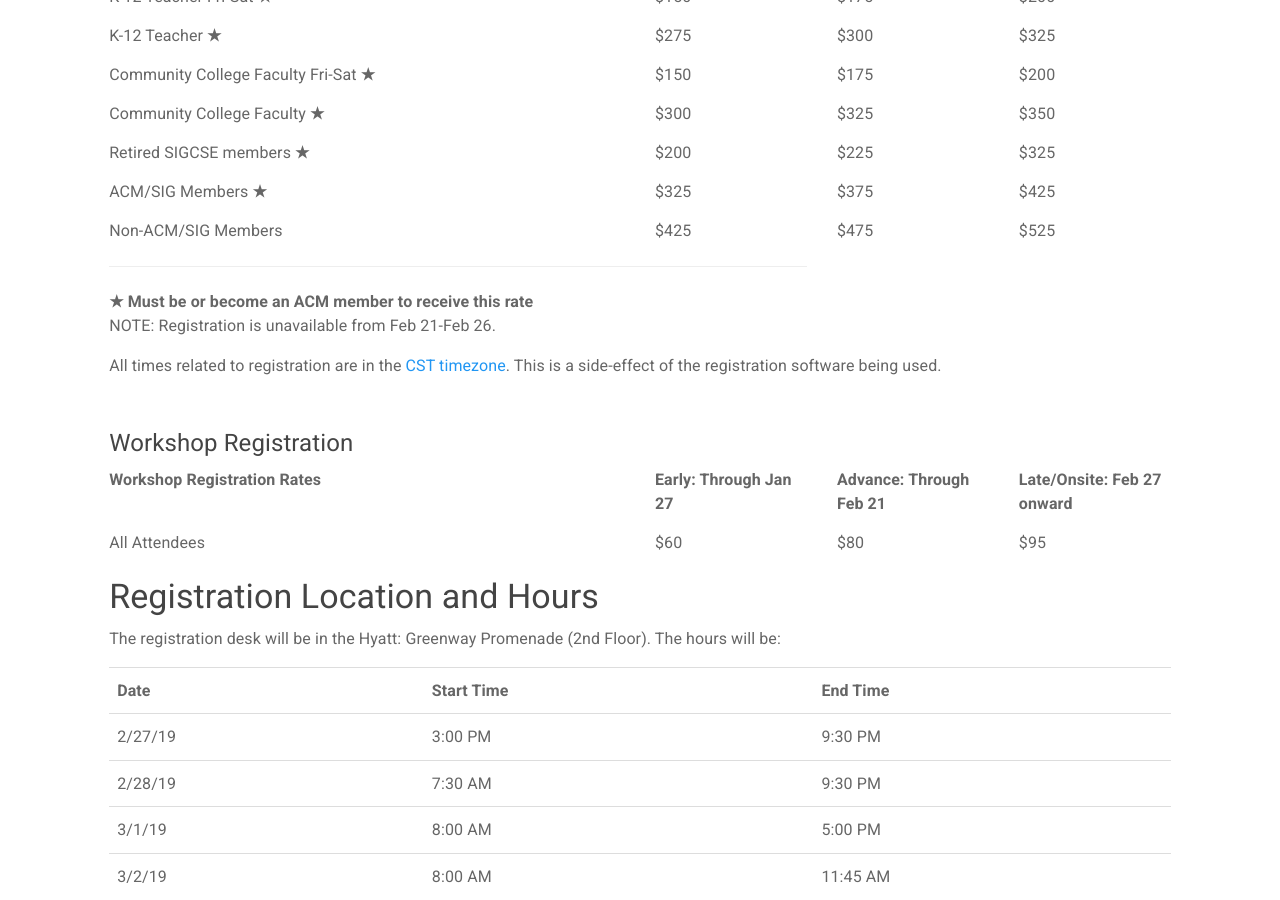
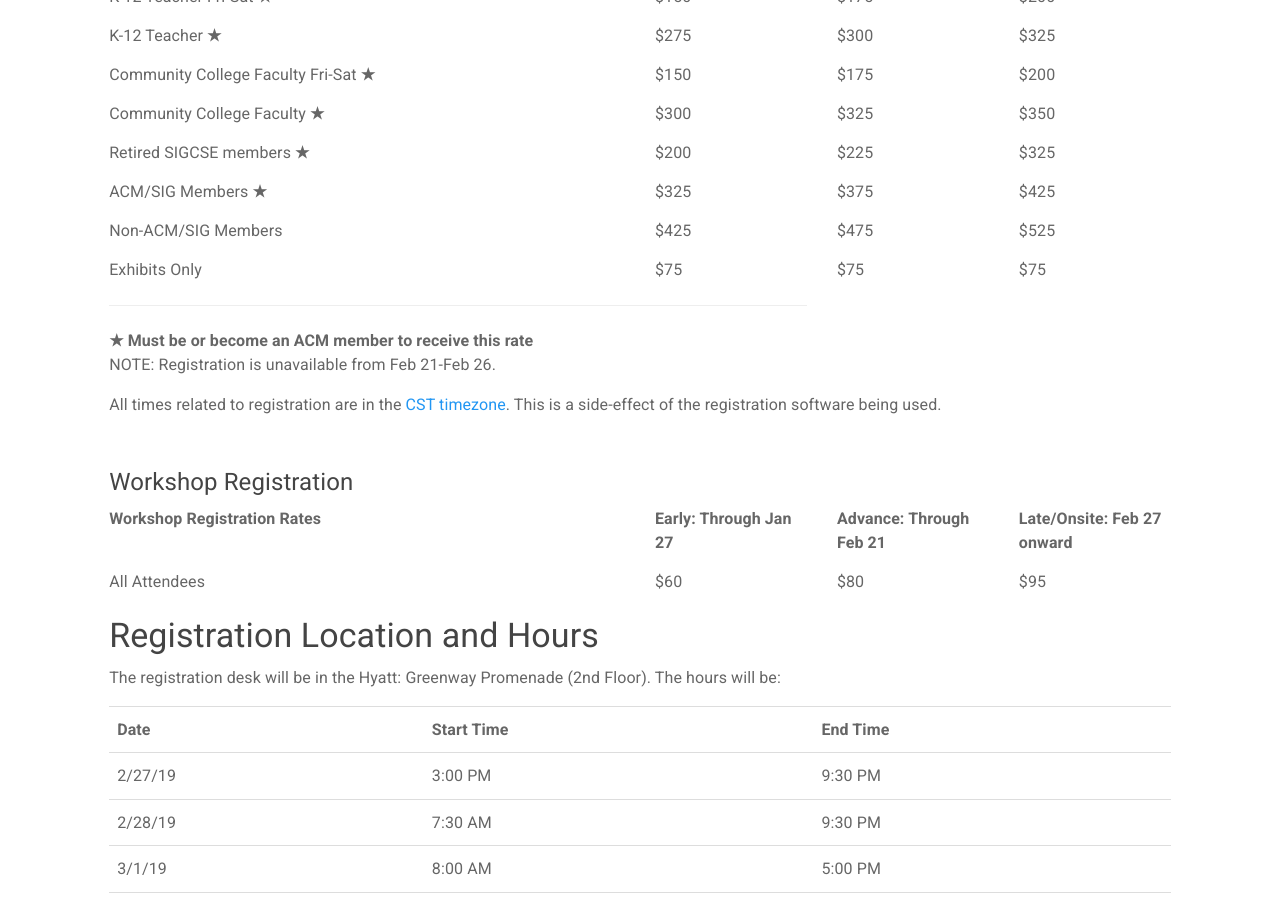
Before and after one commit to sheckman/sigcse2019, a Jekyll site: the page built from attendees/index.md, in a window 1280 px wide and 900 px high, scrolled down 777 px. Built offline with Jekyll 4.4.1, drawn with Linux system fonts in a browser that asks for light colours.

Commit message:
ticket 53: Add to the registration table a line that says 'Exhibits Only' and the price is 5 for all the different levels early, advanced, etc.

```diff
--- a/attendees/index.md
+++ b/attendees/index.md
@@ -126,6 +126,13 @@ But wait! There's more! <b>Student volunteers</b> get reimbursed for their confe
     <div class = "col-sm-2"> $425 </div>
     <div class = "col-sm-2"> $475 </div>
     <div class = "col-sm-2"> $525 </div>
+</div>
+
+<div class = "row" style="padding-top: 15px;">
+    <div class = "col-sm-6"> Exhibits Only </div>
+    <div class = "col-sm-2"> $75 </div>
+    <div class = "col-sm-2"> $75 </div>
+    <div class = "col-sm-2"> $75 </div>
 </div>
 
 <div class = "row" style = "font-weight: bold;">
```
